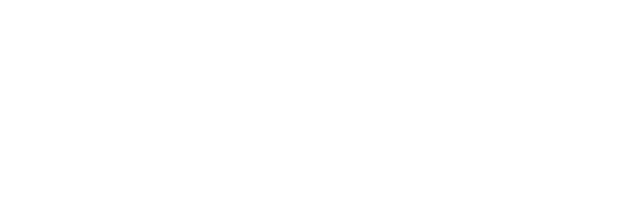
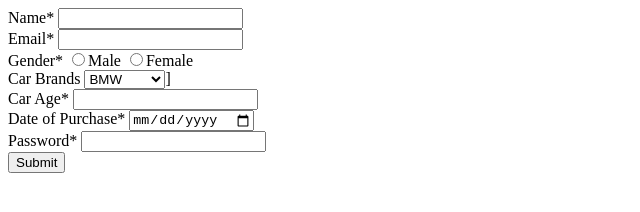
Before and after one commit to acciojob/car-insurance-form-Kaveri1104, a website: page main.html in a window 1280 px wide. Shown: the whole page, without its empty margins (0-640 px from the left). Drawn offline with Linux system fonts and the light colour scheme.

Commit message:
created a submission

```diff
--- a/main.html
+++ b/main.html
@@ -10,7 +10,44 @@
 	<!-- the entire body must be written by student -->
     <script type="text/javascript" src="./script.js">
 </script>
-
+<form method="post">
+	<div>
+		<label for="name">Name*</label>
+		<input type="text" id="name" required>
+	</div>
+	<div>
+		<label for="email">Email*</label>
+		<input type="email" id="email" required>
+	</div>
+	<div>
+		<label for="#gender">Gender*</label>
+		<input type="radio" id="#gender" name="gender" value="M">Male
+		<input type="radio" id="#gender" name="gender" value="F">Female
+	</div>
+	<div>
+		<label for="cars">Car Brands</label>
+		<select id="cars>">
+			<option>BMW</option>
+			<option>Audi</option>
+			<option>Mercedez</option>
+		</select>]
+	</div>
+	<div>
+		<label for="age">Car Age*</label>
+		<input type="number" id="age" required>
+	</div>
+	<div>
+		<label for="dop">Date of Purchase*</label>
+		<input type="date" id="dop" required>
+	</div>
+	<div>
+		<label for="password">Password*</label>
+		<input type="password" id="password" required>
+	</div>
+	<div>
+		<button typ="submit">Submit</button>
+	</div>
+</form>
 </body>
 
 </html>
```
